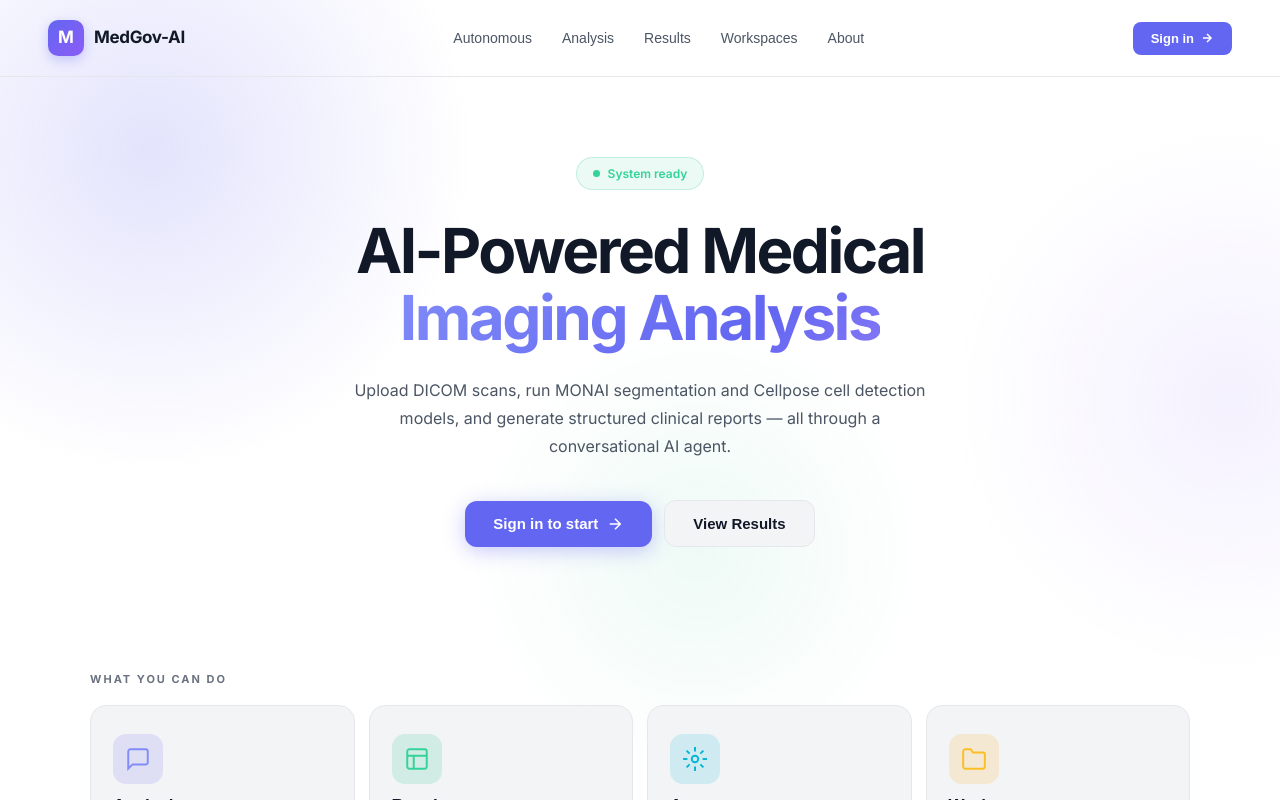
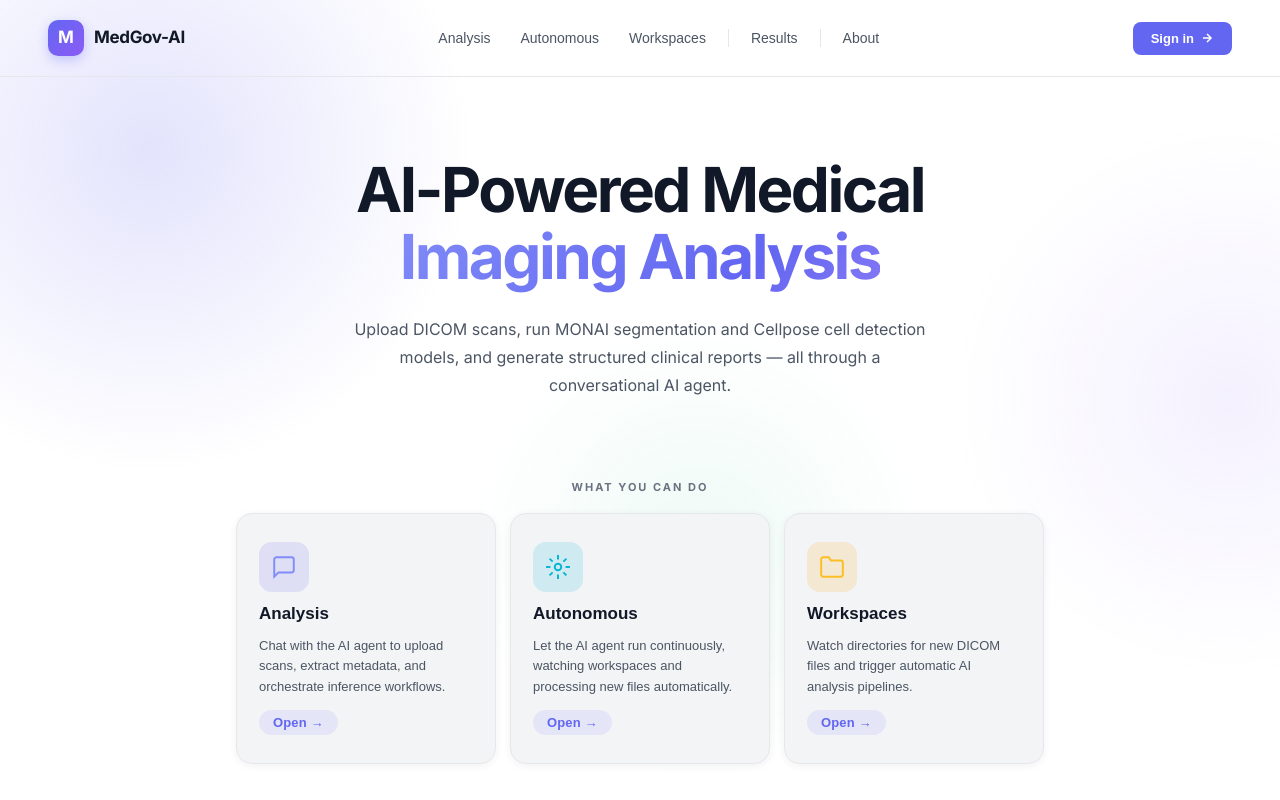
Before and after one commit to BMDSoftware/MedGov-AI-MCP, a React (Vite) app in the folder frontend/: page / in a window 1280 px wide. Built offline with nearby package versions, Linux system fonts and the light colour scheme.

Commit message:
Issue 44 + suggestions of professor

```diff
--- a/frontend/src/App.jsx
+++ b/frontend/src/App.jsx
@@ -693,12 +693,14 @@ function App() {
             activePage={page}
             items={[
               { page: 'home',       label: 'Home',       icon: <MdHome />,      onClick: () => setPage('home') },
-              { page: 'autonomous', label: 'Autonomous', icon: <MdSmartToy />,  onClick: () => setPage('autonomous') },
               { page: 'analysis',   label: 'Analysis',   icon: <MdBiotech />,   onClick: () => setPage('analysis') },
+              { page: 'workspaces', label: 'Workspaces', icon: <MdFolder />,    onClick: () => setPage('workspaces') },
               { page: 'results',    label: 'Results',    icon: <MdBarChart />,  onClick: () => setPage('results'), badge: runningTaskCount, unread: unreadTaskCount > 0 },
-              { page: 'workspaces', label: 'Workspaces', icon: <MdFolder />,    onClick: () => setPage('workspaces') },
+              { divider: true },
               { page: 'settings',   label: 'Settings',   icon: <MdSettings />,  onClick: () => setPage('settings') },
               ...(appMode === 'debug' ? [
+                { divider: true },
+                { page: 'autonomous', label: 'Autonomous', icon: <MdSmartToy />,  onClick: () => setPage('autonomous') },
                 { page: 'history', label: 'Sessions', icon: <MdHistory />,     onClick: () => setPage('history') },
                 { page: 'test',    label: 'Test',     icon: <MdScience />,     onClick: () => setPage('test') },
                 { page: 'report',  label: 'Report',   icon: <MdDescription />, onClick: () => setPage('report') },
--- a/frontend/src/components/HomePage.css
+++ b/frontend/src/components/HomePage.css
@@ -87,6 +87,14 @@
   gap: 2px;
 }
 
+.home-topnav-divider {
+  width: 1px;
+  height: 18px;
+  background: var(--border, rgba(255,255,255,0.1));
+  margin: 0 6px;
+  flex-shrink: 0;
+}
+
 .home-topnav-links button {
   background: transparent;
   border: none;
@@ -174,7 +182,7 @@
   display: flex;
   align-items: center;
   justify-content: center;
-  padding: 80px 48px 100px;
+  padding: 80px 48px 40px;
   text-align: center;
 }
 
@@ -365,27 +373,34 @@
   letter-spacing: 2px;
   color: var(--text-muted, #63637a);
   margin-bottom: 16px;
+  text-align: center;
 }
 
 .home-features-grid {
-  display: grid;
-  grid-template-columns: repeat(auto-fill, minmax(230px, 1fr));
+  display: flex;
+  justify-content: center;
   gap: 14px;
+  flex-wrap: wrap;
+}
+
+.home-features-grid .home-feature-card {
+  flex: 0 1 260px;
 }
 
 .home-feature-card {
   position: relative;
   background: var(--bg-card);
-  border: 1px solid var(--border);
+  border: 1.5px solid var(--border);
   border-radius: 16px;
   padding: 28px 22px;
   cursor: pointer;
   text-align: left;
-  transition: all 0.22s ease;
+  transition: all 0.2s ease;
   display: flex;
   flex-direction: column;
   gap: 12px;
   overflow: hidden;
+  box-shadow: 0 2px 8px rgba(0,0,0,0.06);
 }
 
 .home-feature-card::before {
@@ -399,13 +414,17 @@
 }
 
 .home-feature-card:hover {
-  border-color: var(--border-light);
+  border-color: #6366f1;
   transform: translateY(-4px);
-  box-shadow: 0 16px 40px rgba(0,0,0,0.12);
+  box-shadow: 0 16px 40px rgba(99,102,241,0.18);
 }
 
 .home-feature-card:hover::before {
   opacity: 1;
+}
+
+.home-feature-card:active {
+  transform: translateY(-2px);
 }
 
 .home-feature-icon {
@@ -434,15 +453,25 @@
 }
 
 .home-feature-arrow {
-  font-size: 18px;
-  color: var(--text-muted, #63637a);
+  font-size: 13px;
+  font-weight: 600;
+  color: #6366f1;
+  background: rgba(99,102,241,0.1);
+  border-radius: 20px;
+  padding: 5px 14px;
+  align-self: flex-start;
   transition: all 0.2s ease;
-  align-self: flex-end;
+  letter-spacing: 0.01em;
+}
+
+.home-feature-arrow::before {
+  content: 'Open →';
 }
 
 .home-feature-card:hover .home-feature-arrow {
-  color: var(--accent, #6366f1);
-  transform: translateX(4px);
+  background: #6366f1;
+  color: #fff;
+  transform: translateX(2px);
 }
 
 /* ─── Recent sessions ─── */
@@ -580,7 +609,7 @@
 @media (max-width: 700px) {
   .home-topnav { padding: 16px 24px; }
   .home-topnav-links { display: none; }
-  .home-hero { padding: 48px 24px 64px; }
+  .home-hero { padding: 48px 24px 32px; }
   .home-hero-title { font-size: 40px; letter-spacing: -1.5px; }
   .home-features { padding: 0 24px 60px; }
   .home-sessions-section { padding: 0 24px 40px; }
--- a/frontend/src/components/HomePage.jsx
+++ b/frontend/src/components/HomePage.jsx
@@ -14,19 +14,6 @@ const FEATURES = [
     icon: (
       <svg width="26" height="26" fill="none" stroke="currentColor" strokeWidth="1.8" viewBox="0 0 24 24">
         <path d="M21 15a2 2 0 0 1-2 2H7l-4 4V5a2 2 0 0 1 2-2h14a2 2 0 0 1 2 2z"/>
-      </svg>
-    ),
-  },
-  {
-    page: 'results',
-    title: 'Results',
-    desc: 'Monitor background inference tasks, view detected structures, volumes, and analysis outputs.',
-    iconBg: 'rgba(16,185,129,0.15)',
-    iconColor: '#34d399',
-    icon: (
-      <svg width="26" height="26" fill="none" stroke="currentColor" strokeWidth="1.8" viewBox="0 0 24 24">
-        <rect x="3" y="3" width="18" height="18" rx="2"/>
-        <path d="M3 9h18M9 21V9"/>
       </svg>
     ),
   },
@@ -109,25 +96,28 @@ function HomePage({ onNavigate, onSignIn, onSignOut, currentSessionId, runningTa
           <span className="home-topnav-name">MedGov-AI</span>
         </div>
         <div className="home-topnav-links">
+          <button onClick={() => onNavigate('analysis')}>Analysis</button>
           <button onClick={() => onNavigate('autonomous')}>Autonomous</button>
-          <button onClick={() => onNavigate('analysis')}>Analysis</button>
+          <button onClick={() => onNavigate('workspaces')}>Workspaces</button>
+          <div className="home-topnav-divider" />
           <button onClick={() => onNavigate('results')}>
             Results
             {activeRunning > 0 && (
               <span className="home-topnav-badge">{activeRunning}</span>
             )}
           </button>
-          <button onClick={() => onNavigate('workspaces')}>Workspaces</button>
+          <div className="home-topnav-divider" />
           <button onClick={() => onNavigate('about')}>About</button>
         </div>
         <div className="home-topnav-actions">
-          <button className="home-topnav-cta" onClick={() => isPublic ? onSignIn?.() : onNavigate('analysis')}>
-            {isPublic ? 'Sign in' : 'Open App'}
-            <svg width="14" height="14" fill="none" stroke="currentColor" strokeWidth="2.5" viewBox="0 0 24 24">
-              <path d="M5 12h14M12 5l7 7-7 7"/>
-            </svg>
-          </button>
-          {!isPublic && (
+          {isPublic ? (
+            <button className="home-topnav-cta" onClick={() => onSignIn?.()}>
+              Sign in
+              <svg width="14" height="14" fill="none" stroke="currentColor" strokeWidth="2.5" viewBox="0 0 24 24">
+                <path d="M5 12h14M12 5l7 7-7 7"/>
+              </svg>
+            </button>
+          ) : (
             <button className="home-topnav-signout" onClick={onSignOut}>Sign out</button>
           )}
         </div>
@@ -136,13 +126,6 @@ function HomePage({ onNavigate, onSignIn, onSignOut, currentSessionId, runningTa
       {/* Hero section */}
       <section className="home-hero">
         <div className="home-hero-inner">
-          <div className={`home-status-pill ${isRunning ? 'running' : 'ready'}`}>
-            <span className="home-status-dot" />
-            {isRunning
-              ? `${activeRunning} inference task${activeRunning > 1 ? 's' : ''} running`
-              : 'System ready'}
-          </div>
-
           <h1 className="home-hero-title">
             AI-Powered Medical<br />
             <span className="home-hero-title-accent">Imaging Analysis</span>
@@ -152,22 +135,7 @@ function HomePage({ onNavigate, onSignIn, onSignOut, currentSessionId, runningTa
             Upload DICOM scans, run MONAI segmentation and Cellpose cell detection models, and generate structured clinical reports — all through a conversational AI agent.
           </p>
 
-          <div className="home-hero-actions">
-            <button className="home-btn-primary" onClick={() => isPublic ? onSignIn?.() : onNavigate('analysis')}>
-              {isPublic ? 'Sign in to start' : 'Start Analysis'}
-              <svg width="18" height="18" fill="none" stroke="currentColor" strokeWidth="2" viewBox="0 0 24 24">
-                <path d="M5 12h14M12 5l7 7-7 7"/>
-              </svg>
-            </button>
-            <button className="home-btn-secondary" onClick={() => onNavigate('results')}>
-              View Results
-              {activeRunning > 0 && (
-                <span className="home-btn-running-badge">{activeRunning}</span>
-              )}
-            </button>
-          </div>
-
-        </div>
+</div>
       </section>
 
       {/* Feature cards */}
@@ -189,7 +157,7 @@ function HomePage({ onNavigate, onSignIn, onSignOut, currentSessionId, runningTa
                 </div>
                 <h3 className="home-feature-title">{f.title}</h3>
                 <p className="home-feature-desc">{f.desc}</p>
-                <span className="home-feature-arrow">→</span>
+                <span className="home-feature-arrow" />
               </button>
             ))}
           </div>
--- a/frontend/src/components/Login.css
+++ b/frontend/src/components/Login.css
@@ -170,6 +170,17 @@
   color: var(--text-secondary);
   line-height: 1.5;
 }
+.sl-demo-link {
+  background: none;
+  border: none;
+  padding: 0;
+  font-size: 13px;
+  color: #38bdf8;
+  cursor: pointer;
+  text-decoration: underline;
+  text-underline-offset: 2px;
+}
+.sl-demo-link:hover { color: #7dd3fc; }
 
 /* form */
 .sl-form {
--- a/frontend/src/components/Login.jsx
+++ b/frontend/src/components/Login.jsx
@@ -91,9 +91,18 @@ export default function Login({ onLogin, onBack }) {
           <div className="sl-form-header">
             <h2>{mode === 'login' ? 'Sign in' : 'Create account'}</h2>
             <p>
-              {mode === 'login'
-                ? 'Enter your credentials to access your workspace.'
-                : 'Set up your account to get started.'}
+              {mode === 'login' ? (
+                <>
+                  Enter your credentials to access your workspace. Just exploring?{' '}
+                  <button
+                    type="button"
+                    className="sl-demo-link"
+                    onClick={() => { setUsername('demo'); setPassword('demo1234'); setError(''); }}
+                  >
+                    Use demo credentials
+                  </button>
+                </>
+              ) : 'Set up your account to get started.'}
             </p>
           </div>
 
--- a/frontend/src/components/NavDock.css
+++ b/frontend/src/components/NavDock.css
@@ -81,3 +81,9 @@
 .nav-dock-badge.unread {
   background: #f59e0b;
 }
+
+.nav-dock-divider {
+  height: 1px;
+  background: var(--border, rgba(255,255,255,0.08));
+  margin: 4px 4px;
+}
--- a/frontend/src/components/NavDock.jsx
+++ b/frontend/src/components/NavDock.jsx
@@ -61,7 +61,10 @@ export default function NavDock({
           mouseY.set(Infinity);
         }}
       >
-        {items.map((item, index) => (
+        {items.map((item, index) =>
+          item.divider ? (
+            <div key={index} className="nav-dock-divider" />
+          ) : (
             <NavDockItem
               key={index}
               item={item}
@@ -72,7 +75,8 @@ export default function NavDock({
               magnification={magnification}
               baseItemSize={baseItemSize}
             />
-        ))}
+          )
+        )}
       </motion.div>
     </motion.div>
   );
```
Lines whose indentation alone changed are shown as unchanged.
